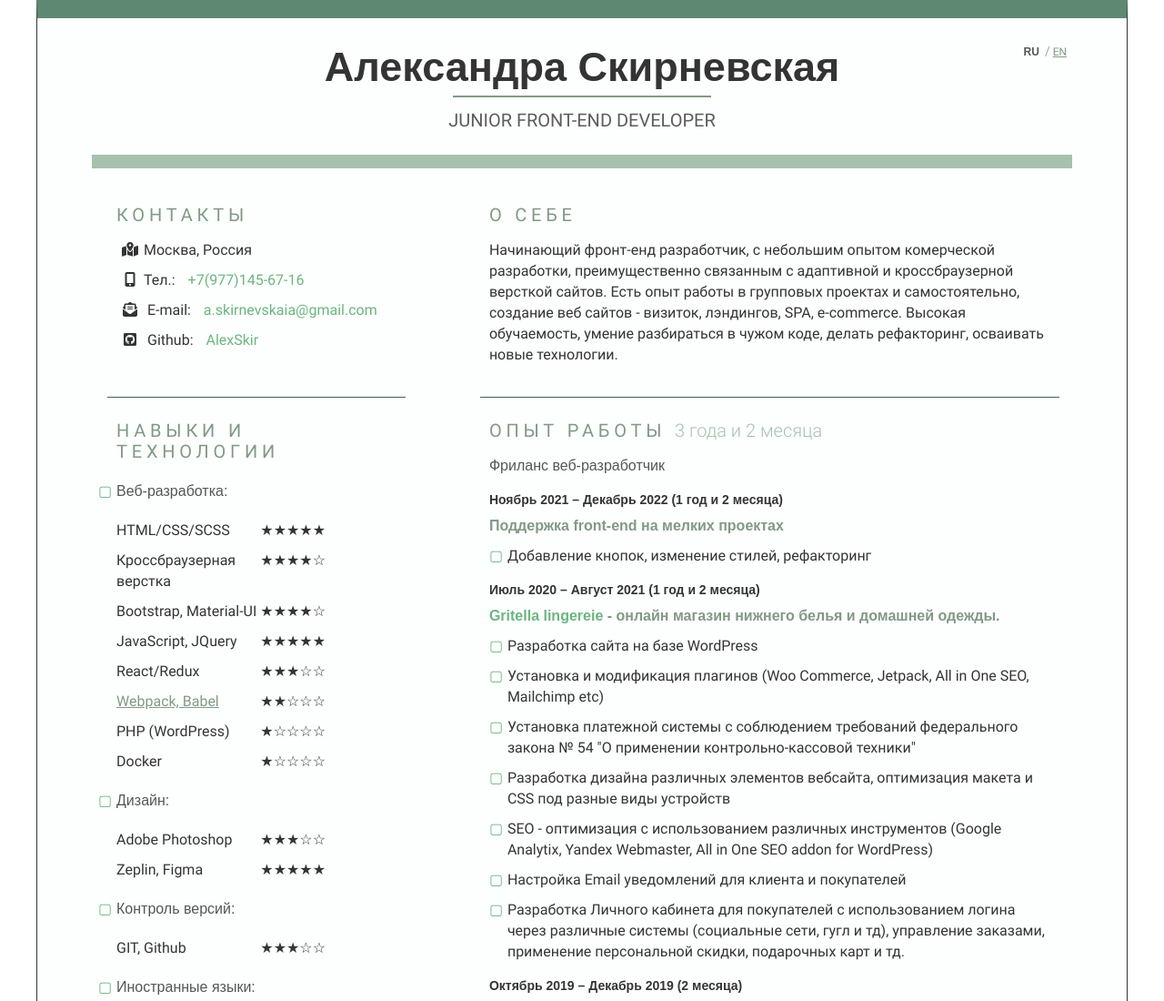
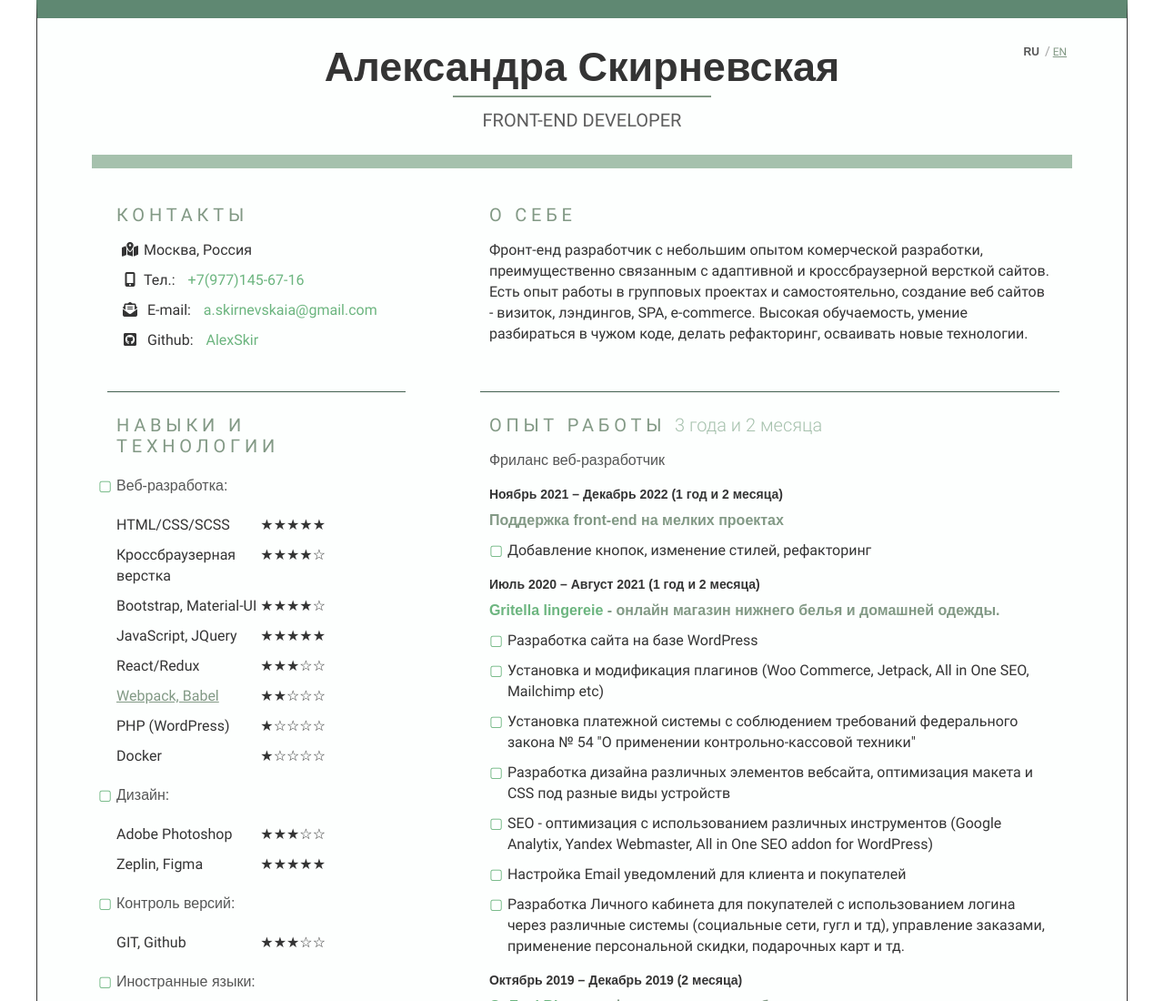
Before and after one commit to AlexSkir/resume-javascript-dev, a website: page ru/index.html in a window 1280 px wide. Shown: the top 1100 px of the page at 91% size. Drawn offline with nearby package versions, Linux system fonts and the light colour scheme; a web font is replaced by a local one.

Commit message:
Update index.html

```diff
--- a/ru/index.html
+++ b/ru/index.html
@@ -39,7 +39,7 @@
 
       <div class="header__applicant-info">
         <h1 class="header__applicant-name">Александра Скирневская</h1>
-        <h1 class="header__applicant-job">Junior Front-End Developer</h1>
+        <h1 class="header__applicant-job">Front-End Developer</h1>
       </div>
 
     </header>
@@ -69,7 +69,7 @@
       <section class="summary section">
         <h3 class="heading-like">О себе</h3>
         <p>
-          Начинающий фронт-енд разработчик, с небольшим опытом комерческой разработки, преимущественно связанным
+          Фронт-енд разработчик с небольшим опытом комерческой разработки, преимущественно связанным
           с адаптивной и кроссбраузерной версткой сайтов. Есть опыт работы в групповых проектах и самостоятельно,
           создание веб сайтов - визиток, лэндингов, SPA, e-commerce. Высокая обучаемость, умение разбираться в чужом
           коде, делать рефакторинг, осваивать новые технологии.
```
